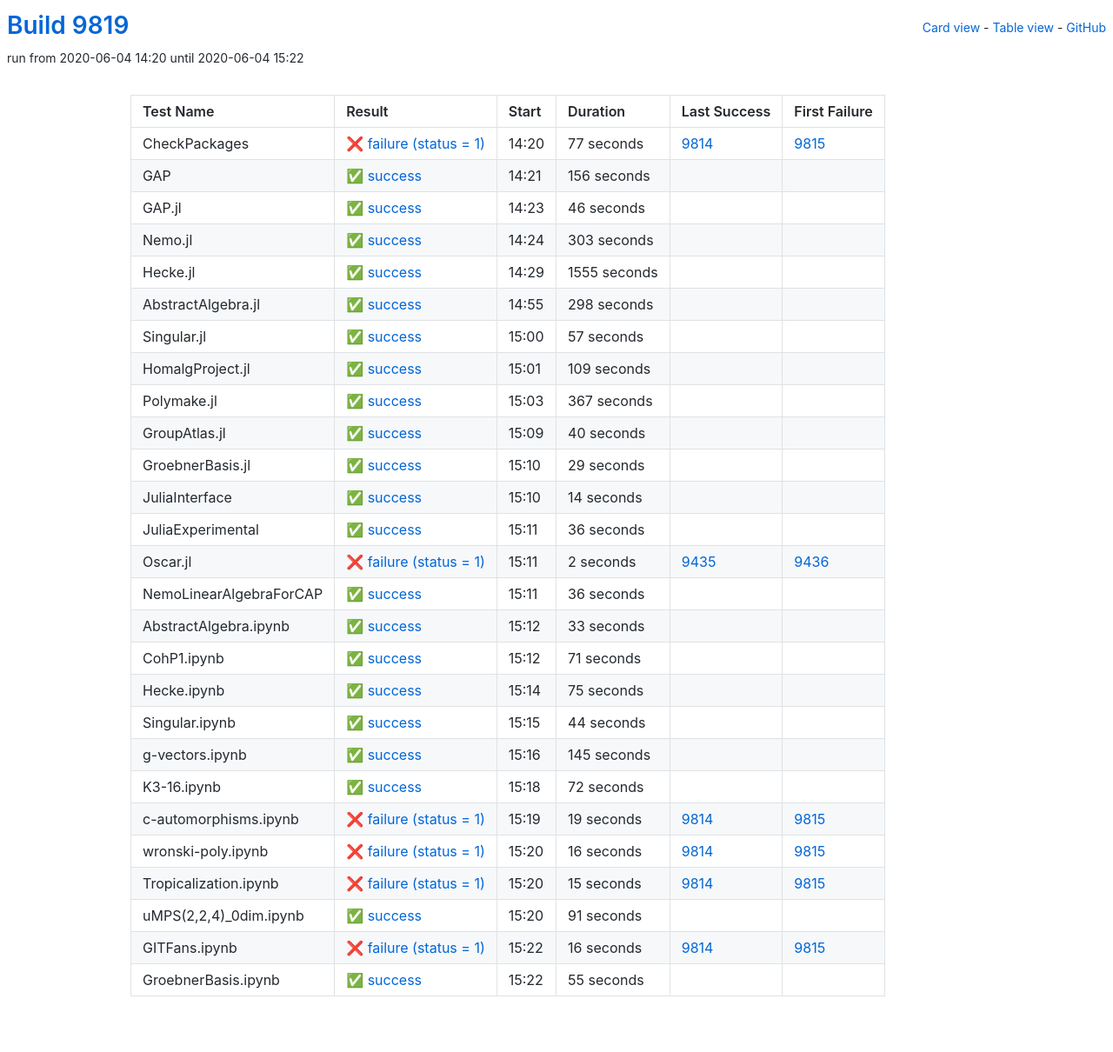
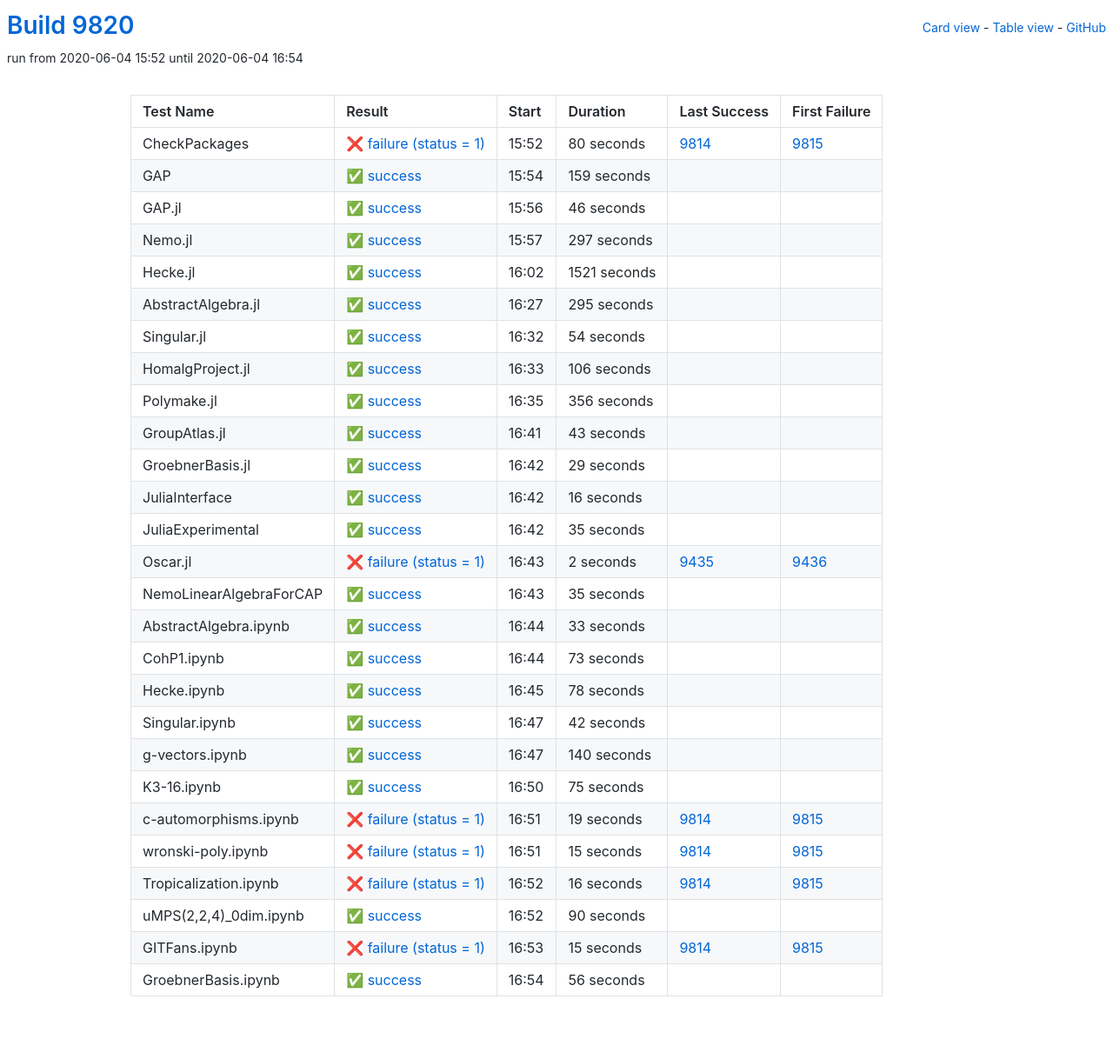
Before and after one commit to oscar-system/oscar-ci-status, a Jekyll site: the page built from table.html, in a window 1280 px wide. Shown: the whole page at 87% size. Built offline with Jekyll 4.4.1, drawn with Linux system fonts in a browser that asks for light colours.

Commit message:
Build 9820

```diff
--- a/_data/ci.yml
+++ b/_data/ci.yml
@@ -1,29 +1,29 @@
-build: 9819
-build_url: https://oscarci.mathematik.uni-kl.de/job/oscar/9819/
+build: 9820
+build_url: https://oscarci.mathematik.uni-kl.de/job/oscar/9820/
 job: oscar
 tests:
-- duration: 77
+- duration: 80
   exitcode: 1
   first_failure: 9815
   first_failure_url: https://oscarci.mathematik.uni-kl.de/job/oscar/9815/
   id: checkpackages
   last_success: 9814
   last_success_url: https://oscarci.mathematik.uni-kl.de/job/oscar/9814/
-  log: https://oscarci.mathematik.uni-kl.de/job/oscar/9819/artifact/logs/build-9819/CheckPackages.log
+  log: https://oscarci.mathematik.uni-kl.de/job/oscar/9820/artifact/logs/build-9820/CheckPackages.log
   name: CheckPackages
-  start: 2020-06-04 14:20
+  start: 2020-06-04 15:52
   status: failure
   success: false
-- duration: 156
+- duration: 159
   exitcode: 0
   first_failure: false
   first_failure_url: null
   id: gap
   last_success: false
   last_success_url: null
-  log: https://oscarci.mathematik.uni-kl.de/job/oscar/9819/artifact/logs/build-9819/GAP.log
+  log: https://oscarci.mathematik.uni-kl.de/job/oscar/9820/artifact/logs/build-9820/GAP.log
   name: GAP
-  start: 2020-06-04 14:21
+  start: 2020-06-04 15:54
   status: success
   success: true
 - duration: 46
@@ -33,93 +33,93 @@ tests:
   id: gap-jl
   last_success: false
   last_success_url: null
-  log: https://oscarci.mathematik.uni-kl.de/job/oscar/9819/artifact/logs/build-9819/GAP.jl.log
+  log: https://oscarci.mathematik.uni-kl.de/job/oscar/9820/artifact/logs/build-9820/GAP.jl.log
   name: GAP.jl
-  start: 2020-06-04 14:23
+  start: 2020-06-04 15:56
   status: success
   success: true
-- duration: 303
+- duration: 297
   exitcode: 0
   first_failure: false
   first_failure_url: null
   id: nemo-jl
   last_success: false
   last_success_url: null
-  log: https://oscarci.mathematik.uni-kl.de/job/oscar/9819/artifact/logs/build-9819/Nemo.jl.log
+  log: https://oscarci.mathematik.uni-kl.de/job/oscar/9820/artifact/logs/build-9820/Nemo.jl.log
   name: Nemo.jl
-  start: 2020-06-04 14:24
+  start: 2020-06-04 15:57
   status: success
   success: true
-- duration: 1555
+- duration: 1521
   exitcode: 0
   first_failure: false
   first_failure_url: null
   id: hecke-jl
   last_success: false
   last_success_url: null
-  log: https://oscarci.mathematik.uni-kl.de/job/oscar/9819/artifact/logs/build-9819/Hecke.jl.log
+  log: https://oscarci.mathematik.uni-kl.de/job/oscar/9820/artifact/logs/build-9820/Hecke.jl.log
   name: Hecke.jl
-  start: 2020-06-04 14:29
+  start: 2020-06-04 16:02
   status: success
   success: true
-- duration: 298
+- duration: 295
   exitcode: 0
   first_failure: false
   first_failure_url: null
   id: abstractalgebra-jl
   last_success: false
   last_success_url: null
-  log: https://oscarci.mathematik.uni-kl.de/job/oscar/9819/artifact/logs/build-9819/AbstractAlgebra.jl.log
+  log: https://oscarci.mathematik.uni-kl.de/job/oscar/9820/artifact/logs/build-9820/AbstractAlgebra.jl.log
   name: AbstractAlgebra.jl
-  start: 2020-06-04 14:55
+  start: 2020-06-04 16:27
   status: success
   success: true
-- duration: 57
+- duration: 54
   exitcode: 0
   first_failure: false
   first_failure_url: null
   id: singular-jl
   last_success: false
   last_success_url: null
-  log: https://oscarci.mathematik.uni-kl.de/job/oscar/9819/artifact/logs/build-9819/Singular.jl.log
+  log: https://oscarci.mathematik.uni-kl.de/job/oscar/9820/artifact/logs/build-9820/Singular.jl.log
   name: Singular.jl
-  start: 2020-06-04 15:00
+  start: 2020-06-04 16:32
   status: success
   success: true
-- duration: 109
+- duration: 106
   exitcode: 0
   first_failure: false
   first_failure_url: null
   id: homalgproject-jl
   last_success: false
   last_success_url: null
-  log: https://oscarci.mathematik.uni-kl.de/job/oscar/9819/artifact/logs/build-9819/HomalgProject.jl.log
+  log: https://oscarci.mathematik.uni-kl.de/job/oscar/9820/artifact/logs/build-9820/HomalgProject.jl.log
   name: HomalgProject.jl
-  start: 2020-06-04 15:01
+  start: 2020-06-04 16:33
   status: success
   success: true
-- duration: 367
+- duration: 356
   exitcode: 0
   first_failure: false
   first_failure_url: null
   id: polymake-jl
   last_success: false
   last_success_url: null
-  log: https://oscarci.mathematik.uni-kl.de/job/oscar/9819/artifact/logs/build-9819/Polymake.jl.log
+  log: https://oscarci.mathematik.uni-kl.de/job/oscar/9820/artifact/logs/build-9820/Polymake.jl.log
   name: Polymake.jl
-  start: 2020-06-04 15:03
+  start: 2020-06-04 16:35
   status: success
   success: true
-- duration: 40
+- duration: 43
   exitcode: 0
   first_failure: false
   first_failure_url: null
   id: groupatlas-jl
   last_success: false
   last_success_url: null
-  log: https://oscarci.mathematik.uni-kl.de/job/oscar/9819/artifact/logs/build-9819/GroupAtlas.jl.log
+  log: https://oscarci.mathematik.uni-kl.de/job/oscar/9820/artifact/logs/build-9820/GroupAtlas.jl.log
   name: GroupAtlas.jl
-  start: 2020-06-04 15:09
+  start: 2020-06-04 16:41
   status: success
   success: true
 - duration: 29
@@ -129,33 +129,33 @@ tests:
   id: groebnerbasis-jl
   last_success: false
   last_success_url: null
-  log: https://oscarci.mathematik.uni-kl.de/job/oscar/9819/artifact/logs/build-9819/GroebnerBasis.jl.log
+  log: https://oscarci.mathematik.uni-kl.de/job/oscar/9820/artifact/logs/build-9820/GroebnerBasis.jl.log
   name: GroebnerBasis.jl
-  start: 2020-06-04 15:10
+  start: 2020-06-04 16:42
   status: success
   success: true
-- duration: 14
+- duration: 16
   exitcode: 0
   first_failure: false
   first_failure_url: null
   id: juliainterface
   last_success: false
   last_success_url: null
-  log: https://oscarci.mathematik.uni-kl.de/job/oscar/9819/artifact/logs/build-9819/JuliaInterface.log
+  log: https://oscarci.mathematik.uni-kl.de/job/oscar/9820/artifact/logs/build-9820/JuliaInterface.log
   name: JuliaInterface
-  start: 2020-06-04 15:10
+  start: 2020-06-04 16:42
   status: success
   success: true
-- duration: 36
+- duration: 35
   exitcode: 0
   first_failure: false
   first_failure_url: null
   id: juliaexperimental
   last_success: false
   last_success_url: null
-  log: https://oscarci.mathematik.uni-kl.de/job/oscar/9819/artifact/logs/build-9819/JuliaExperimental.log
+  log: https://oscarci.mathematik.uni-kl.de/job/oscar/9820/artifact/logs/build-9820/JuliaExperimental.log
   name: JuliaExperimental
-  start: 2020-06-04 15:11
+  start: 2020-06-04 16:42
   status: success
   success: true
 - duration: 2
@@ -165,21 +165,21 @@ tests:
   id: oscar-jl
   last_success: 9435
   last_success_url: https://oscarci.mathematik.uni-kl.de/job/oscar/9435/
-  log: https://oscarci.mathematik.uni-kl.de/job/oscar/9819/artifact/logs/build-9819/Oscar.jl.log
+  log: https://oscarci.mathematik.uni-kl.de/job/oscar/9820/artifact/logs/build-9820/Oscar.jl.log
   name: Oscar.jl
-  start: 2020-06-04 15:11
+  start: 2020-06-04 16:43
   status: failure
   success: false
-- duration: 36
+- duration: 35
   exitcode: 0
   first_failure: false
   first_failure_url: null
   id: nemolinearalgebraforcap
   last_success: false
   last_success_url: null
-  log: https://oscarci.mathematik.uni-kl.de/job/oscar/9819/artifact/logs/build-9819/NemoLinearAlgebraForCAP.log
+  log: https://oscarci.mathematik.uni-kl.de/job/oscar/9820/artifact/logs/build-9820/NemoLinearAlgebraForCAP.log
   name: NemoLinearAlgebraForCAP
-  start: 2020-06-04 15:11
+  start: 2020-06-04 16:43
   status: success
   success: true
 - duration: 33
@@ -189,69 +189,69 @@ tests:
   id: abstractalgebra-ipynb
   last_success: false
   last_success_url: null
-  log: https://oscarci.mathematik.uni-kl.de/job/oscar/9819/artifact/logs/build-9819/AbstractAlgebra.ipynb.log
+  log: https://oscarci.mathematik.uni-kl.de/job/oscar/9820/artifact/logs/build-9820/AbstractAlgebra.ipynb.log
   name: AbstractAlgebra.ipynb
-  start: 2020-06-04 15:12
+  start: 2020-06-04 16:44
   status: success
   success: true
-- duration: 71
+- duration: 73
   exitcode: 0
   first_failure: false
   first_failure_url: null
   id: cohp1-ipynb
   last_success: false
   last_success_url: null
-  log: https://oscarci.mathematik.uni-kl.de/job/oscar/9819/artifact/logs/build-9819/CohP1.ipynb.log
+  log: https://oscarci.mathematik.uni-kl.de/job/oscar/9820/artifact/logs/build-9820/CohP1.ipynb.log
   name: CohP1.ipynb
-  start: 2020-06-04 15:12
+  start: 2020-06-04 16:44
+  status: success
+  success: true
+- duration: 78
+  exitcode: 0
+  first_failure: false
+  first_failure_url: null
+  id: hecke-ipynb
+  last_success: false
+  last_success_url: null
+  log: https://oscarci.mathematik.uni-kl.de/job/oscar/9820/artifact/logs/build-9820/Hecke.ipynb.log
+  name: Hecke.ipynb
+  start: 2020-06-04 16:45
+  status: success
+  success: true
+- duration: 42
+  exitcode: 0
+  first_failure: false
+  first_failure_url: null
+  id: singular-ipynb
+  last_success: false
+  last_success_url: null
+  log: https://oscarci.mathematik.uni-kl.de/job/oscar/9820/artifact/logs/build-9820/Singular.ipynb.log
+  name: Singular.ipynb
+  start: 2020-06-04 16:47
+  status: success
+  success: true
+- duration: 140
+  exitcode: 0
+  first_failure: false
+  first_failure_url: null
+  id: g-vectors-ipynb
+  last_success: false
+  last_success_url: null
+  log: https://oscarci.mathematik.uni-kl.de/job/oscar/9820/artifact/logs/build-9820/g-vectors.ipynb.log
+  name: g-vectors.ipynb
+  start: 2020-06-04 16:47
   status: success
   success: true
 - duration: 75
   exitcode: 0
   first_failure: false
   first_failure_url: null
-  id: hecke-ipynb
-  last_success: false
-  last_success_url: null
-  log: https://oscarci.mathematik.uni-kl.de/job/oscar/9819/artifact/logs/build-9819/Hecke.ipynb.log
-  name: Hecke.ipynb
-  start: 2020-06-04 15:14
-  status: success
-  success: true
-- duration: 44
-  exitcode: 0
-  first_failure: false
-  first_failure_url: null
-  id: singular-ipynb
-  last_success: false
-  last_success_url: null
-  log: https://oscarci.mathematik.uni-kl.de/job/oscar/9819/artifact/logs/build-9819/Singular.ipynb.log
-  name: Singular.ipynb
-  start: 2020-06-04 15:15
-  status: success
-  success: true
-- duration: 145
-  exitcode: 0
-  first_failure: false
-  first_failure_url: null
-  id: g-vectors-ipynb
-  last_success: false
-  last_success_url: null
-  log: https://oscarci.mathematik.uni-kl.de/job/oscar/9819/artifact/logs/build-9819/g-vectors.ipynb.log
-  name: g-vectors.ipynb
-  start: 2020-06-04 15:16
-  status: success
-  success: true
-- duration: 72
-  exitcode: 0
-  first_failure: false
-  first_failure_url: null
   id: k3-16-ipynb
   last_success: false
   last_success_url: null
-  log: https://oscarci.mathematik.uni-kl.de/job/oscar/9819/artifact/logs/build-9819/K3-16.ipynb.log
+  log: https://oscarci.mathematik.uni-kl.de/job/oscar/9820/artifact/logs/build-9820/K3-16.ipynb.log
   name: K3-16.ipynb
-  start: 2020-06-04 15:18
+  start: 2020-06-04 16:50
   status: success
   success: true
 - duration: 19
@@ -261,68 +261,68 @@ tests:
   id: c-automorphisms-ipynb
   last_success: 9814
   last_success_url: https://oscarci.mathematik.uni-kl.de/job/oscar/9814/
-  log: https://oscarci.mathematik.uni-kl.de/job/oscar/9819/artifact/logs/build-9819/c-automorphisms.ipynb.log
+  log: https://oscarci.mathematik.uni-kl.de/job/oscar/9820/artifact/logs/build-9820/c-automorphisms.ipynb.log
   name: c-automorphisms.ipynb
-  start: 2020-06-04 15:19
+  start: 2020-06-04 16:51
+  status: failure
+  success: false
+- duration: 15
+  exitcode: 1
+  first_failure: 9815
+  first_failure_url: https://oscarci.mathematik.uni-kl.de/job/oscar/9815/
+  id: wronski-poly-ipynb
+  last_success: 9814
+  last_success_url: https://oscarci.mathematik.uni-kl.de/job/oscar/9814/
+  log: https://oscarci.mathematik.uni-kl.de/job/oscar/9820/artifact/logs/build-9820/wronski-poly.ipynb.log
+  name: wronski-poly.ipynb
+  start: 2020-06-04 16:51
   status: failure
   success: false
 - duration: 16
   exitcode: 1
   first_failure: 9815
   first_failure_url: https://oscarci.mathematik.uni-kl.de/job/oscar/9815/
-  id: wronski-poly-ipynb
-  last_success: 9814
-  last_success_url: https://oscarci.mathematik.uni-kl.de/job/oscar/9814/
-  log: https://oscarci.mathematik.uni-kl.de/job/oscar/9819/artifact/logs/build-9819/wronski-poly.ipynb.log
-  name: wronski-poly.ipynb
-  start: 2020-06-04 15:20
-  status: failure
-  success: false
-- duration: 15
-  exitcode: 1
-  first_failure: 9815
-  first_failure_url: https://oscarci.mathematik.uni-kl.de/job/oscar/9815/
   id: tropicalization-ipynb
   last_success: 9814
   last_success_url: https://oscarci.mathematik.uni-kl.de/job/oscar/9814/
-  log: https://oscarci.mathematik.uni-kl.de/job/oscar/9819/artifact/logs/build-9819/Tropicalization.ipynb.log
+  log: https://oscarci.mathematik.uni-kl.de/job/oscar/9820/artifact/logs/build-9820/Tropicalization.ipynb.log
   name: Tropicalization.ipynb
-  start: 2020-06-04 15:20
+  start: 2020-06-04 16:52
   status: failure
   success: false
-- duration: 91
+- duration: 90
   exitcode: 0
   first_failure: false
   first_failure_url: null
   id: umps-2-2-4-0dim-ipynb
   last_success: false
   last_success_url: null
-  log: https://oscarci.mathematik.uni-kl.de/job/oscar/9819/artifact/logs/build-9819/uMPS-2-2-4-_0dim.ipynb.log
+  log: https://oscarci.mathematik.uni-kl.de/job/oscar/9820/artifact/logs/build-9820/uMPS-2-2-4-_0dim.ipynb.log
   name: uMPS(2,2,4)_0dim.ipynb
-  start: 2020-06-04 15:20
+  start: 2020-06-04 16:52
   status: success
   success: true
-- duration: 16
+- duration: 15
   exitcode: 1
   first_failure: 9815
   first_failure_url: https://oscarci.mathematik.uni-kl.de/job/oscar/9815/
   id: gitfans-ipynb
   last_success: 9814
   last_success_url: https://oscarci.mathematik.uni-kl.de/job/oscar/9814/
-  log: https://oscarci.mathematik.uni-kl.de/job/oscar/9819/artifact/logs/build-9819/GITFans.ipynb.log
+  log: https://oscarci.mathematik.uni-kl.de/job/oscar/9820/artifact/logs/build-9820/GITFans.ipynb.log
   name: GITFans.ipynb
-  start: 2020-06-04 15:22
+  start: 2020-06-04 16:53
   status: failure
   success: false
-- duration: 55
+- duration: 56
   exitcode: 0
   first_failure: false
   first_failure_url: null
   id: groebnerbasis-ipynb
   last_success: false
   last_success_url: null
-  log: https://oscarci.mathematik.uni-kl.de/job/oscar/9819/artifact/logs/build-9819/GroebnerBasis.ipynb.log
+  log: https://oscarci.mathematik.uni-kl.de/job/oscar/9820/artifact/logs/build-9820/GroebnerBasis.ipynb.log
   name: GroebnerBasis.ipynb
-  start: 2020-06-04 15:22
+  start: 2020-06-04 16:54
   status: success
   success: true
```
Also changed, not shown: README.md.
